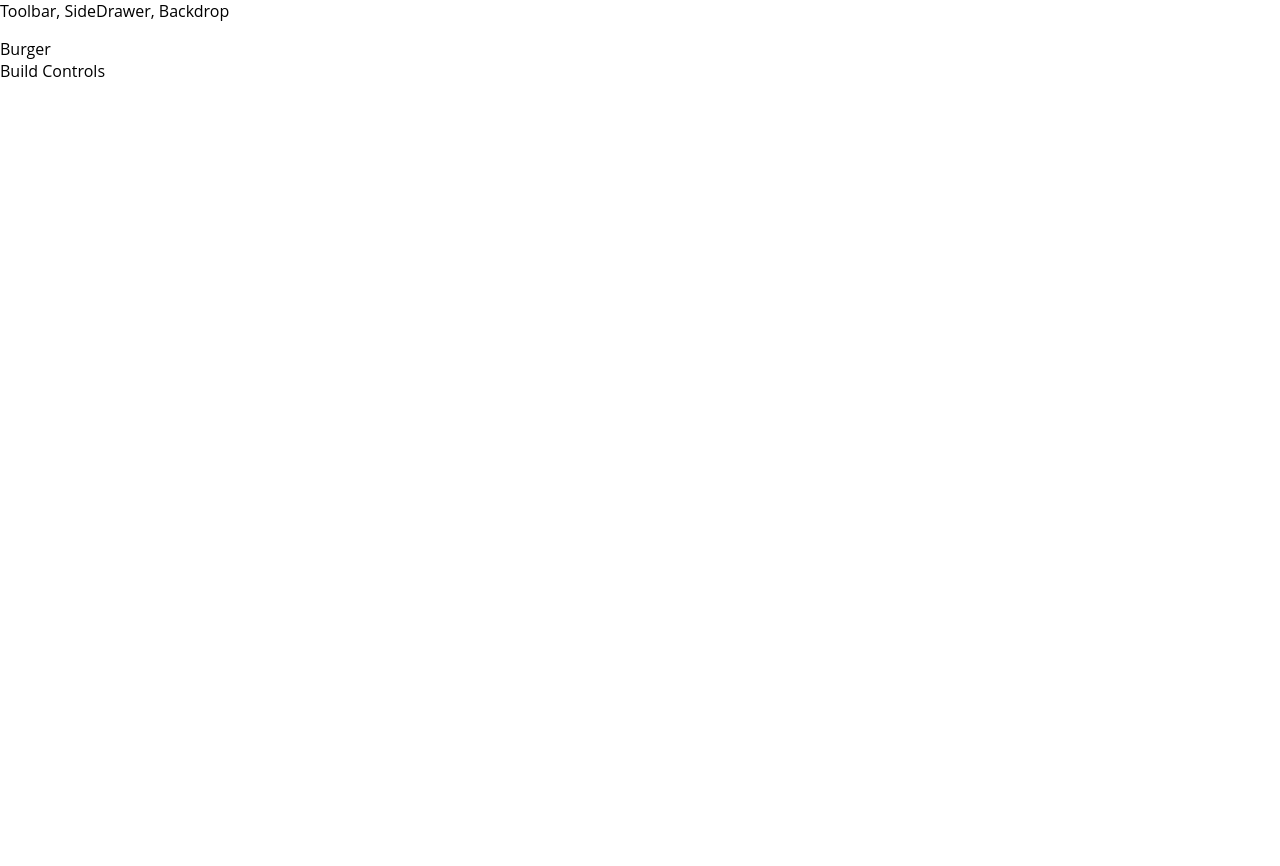
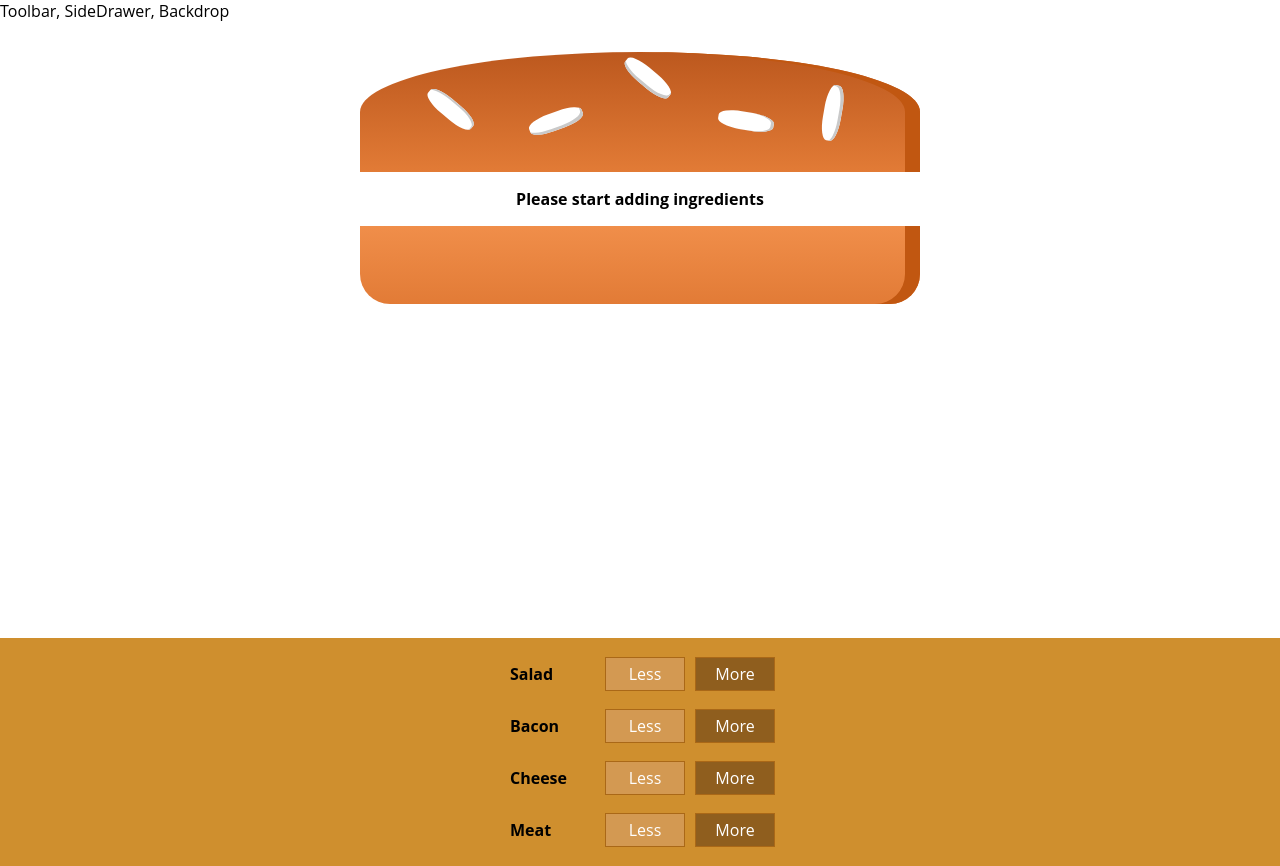
Before and after one commit to Vekar98/burger-app, a React (Create React App) app: page / in a window 1280 px wide. Before the commit the page ends 800 px from the top, so only its background shows below. Built offline with nearby package versions, Linux system fonts and the light colour scheme.

Commit message:
BuildControls
implementing BuildControl in app

```diff
--- /dev/null
+++ b/src/components/Burger/BuildControls/BuildControl/BuildControl.js
@@ -0,0 +1,14 @@
+import React from 'react';
+import classes from './BuildControl.module.css';
+
+const buildControl = (props) => {
+ return (
+  <div className={classes.BuildControl}>
+   <div className={classes.Label}>{props.label}</div>
+   <button className={classes.Less}>Less</button>
+   <button className={classes.More}>More</button>
+  </div>
+ );
+}
+
+export default buildControl;
--- /dev/null
+++ b/src/components/Burger/BuildControls/BuildControl/BuildControl.module.css
@@ -0,0 +1,56 @@
+.BuildControl {
+    display: flex;
+    justify-content: space-between;
+    align-items: center;
+    margin: 5px 0;
+}
+
+.BuildControl button {
+    display: block;
+    font: inherit;
+    padding: 5px;
+    margin: 0 5px;
+    width: 80px;
+    border: 1px solid #AA6817;
+    cursor: pointer;
+    outline: none;
+}
+
+.BuildControl button:disabled {
+    background-color: #AC9980;
+    border: 1px solid #7E7365;
+    color: #ccc;
+    cursor: default;
+}
+
+.BuildControl button:hover:disabled {
+    background-color: #AC9980;
+    color: #ccc;
+    cursor: not-allowed;
+}
+
+.Label {
+    padding: 10px;
+    font-weight: bold;
+    width: 80px;
+}
+
+.BuildControl .Less {
+    background-color: #D39952;
+    color: white;
+}
+
+.BuildControl .More {
+    background-color: #8F5E1E;
+    color: white;
+}
+
+.BuildControl .Less:hover, .BuildControl .Less:active {
+    background-color: #DAA972;
+    color: white;
+}
+
+.BuildControl .More:hover,.BuildControl .More:active {
+    background-color: #99703F;
+    color: white;
+}
--- /dev/null
+++ b/src/components/Burger/BuildControls/BuildControls.js
@@ -0,0 +1,23 @@
+import React from 'react';
+
+import classes from './BuildControls.module.css';
+import BuildControl from './BuildControl/BuildControl';
+
+const controls = [
+ { label: 'Salad', type: 'salad' },
+ { label: 'Bacon', type: 'bacon' },
+ { label: 'Cheese', type: 'cheese' },
+ { label: 'Meat', type: 'meat' }
+];
+
+const buildControls = (props) => {
+ return (
+  <div className={classes.BuildControls}>
+   {controls.map(ctrl => (
+    <BuildControl key={ctrl.label} label={ctrl.label} />
+   ))}
+  </div>
+ );
+}
+
+export default buildControls;
--- /dev/null
+++ b/src/components/Burger/BuildControls/BuildControls.module.css
@@ -0,0 +1,10 @@
+.BuildControls {
+ width: 100%;
+ background: #CF8F2E;
+ display: flex;
+ flex-flow: column;
+ align-items: center;
+ box-shadow: 0 2px 1px #ccc;
+ margin: auto;
+ padding: 10px 0;
+}
--- a/src/components/Burger/Burger.js
+++ b/src/components/Burger/Burger.js
@@ -0,0 +1,27 @@
+import React from 'react';
+import BurgerIngredient from './BurgerIngridient/BurgerIngridient';
+import classes from './Burger.module.css';
+
+const burger = (props) => {
+ let transformedIngredients = Object.keys(props.ingredients).map(igKey => {
+  return [...Array(props.ingredients[igKey])].map((_, i) => {
+   return <BurgerIngredient key={igKey + i} type={igKey} />;
+  });
+ }).reduce((arr, el) => {
+  return arr.concat(el)
+ }, []);
+
+ if (transformedIngredients.length === 0) {
+  transformedIngredients = <p>Please start adding ingredients</p>
+ }
+
+ return (
+  <div className={classes.Burger}>
+   <BurgerIngredient type="bread-top" />
+   {transformedIngredients}
+   <BurgerIngredient type="bread-bottom" />
+  </div>
+ );
+}
+
+export default burger;
--- /dev/null
+++ b/src/components/Burger/Burger.module.css
@@ -0,0 +1,30 @@
+.Burger {
+ width: 100%;
+ margin: auto;
+ height: 250px;
+ overflow: auto;
+ text-align: center;
+ font-weight: bold;
+ font-size: 1,2rem;
+}
+
+@media (min-width: 500px) and (min-height: 400px) {
+ .Burger {
+  width: 350px;
+  height: 300px;
+ }
+}
+
+@media (min-width: 500px) and (min-height: 401px) {
+ .Burger {
+  width: 450px;
+  height: 400px;
+ }
+}
+
+@media (min-width: 1000px) and (min-height: 700px) {
+ .Burger {
+  width: 700px;
+  height: 600px;
+ }
+}
--- a/src/components/Burger/BurgerIngridient/BurgerIngridient.js
+++ b/src/components/Burger/BurgerIngridient/BurgerIngridient.js
@@ -1,7 +1,7 @@
 import React, { Component } from 'react';
 import PropTypes from 'prop-types';
 
-import classes from './BurgerIngredient.module';
+import classes from './BurgerIngredient.module.css';
 
 class BurgerIngredient extends Component {
   render() {
--- a/src/containers/BurgerBuilder/BurgerBuilder.js
+++ b/src/containers/BurgerBuilder/BurgerBuilder.js
@@ -1,12 +1,28 @@
 import React, { Component } from 'react';
 import Auxiliary from '../../hoc/Auxiliary';
+import Burger from '../../components/Burger/Burger'
+import BuildControls from '../../components/Burger/BuildControls/BuildControls'
 
 class BurgerBuilder extends Component {
+ // constructor(props) {
+ //  super(props);
+ //  this.state = {...}
+ // }
+
+ state = {
+  ingredients: {
+   salad: 0,
+   bacon: 0,
+   cheese: 0,
+   meat: 0
+  }
+ }
+
  render() {
   return (
    <Auxiliary>
-    <div>Burger</div>
-    <div>Build Controls</div>
+    <Burger ingredients={this.state.ingredients} />
+    <BuildControls />
    </Auxiliary>
   );
  }
```
Also changed, not shown: src/components/Burger/BurgerIngridient/BurgerIngredient.module.css (renamed from src/components/Burger/BurgerIngridient/BurgerIngredient.css).
